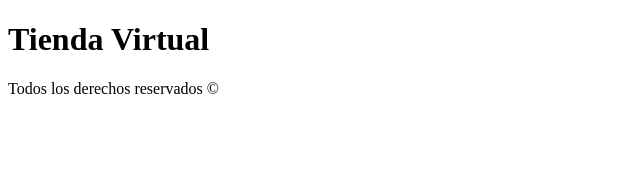
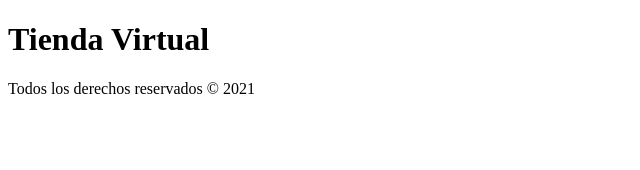
Before and after one commit to alejandrobecerraptor/React-Basicos, a React (Create React App) app: page / in a window 1280 px wide. Shown: the top 170 px of the page, without its empty margins (0-640 px from the left). Built offline with nearby package versions, Linux system fonts and the light colour scheme.

Commit message:
Como funcionan los Props, pasando valores de componentes

```diff
--- a/src/App.js
+++ b/src/App.js
@@ -4,11 +4,18 @@
 
 
 function App() {
+
+  const fecha = new Date().getFullYear();
+
   return (
     <Fragment>
-      <Header />
+      <Header
+        titulo = 'Tienda Virtual'
+      />
 
-      <Footer />
+      <Footer
+        fecha = {fecha}
+      />
     </Fragment>
   );
 }
--- a/src/components/Footer.js
+++ b/src/components/Footer.js
@@ -1,11 +1,10 @@
 import React from 'react';
 
-const Footer = () =>  //sfc
+const Footer = ({fecha}) =>  //sfc
     (
         <footer>
-            <p>Todos los derechos reservados &copy;</p>
+            <p>Todos los derechos reservados &copy; {fecha}</p>
         </footer>
     );
 
-
 export default Footer;
--- a/src/components/Header.jsx
+++ b/src/components/Header.jsx
@@ -1,9 +1,9 @@
 import React from 'react';
 
-function Header() {
+function Header({titulo}) {
 
     return (
-        <h1 className="encabezado">Tienda Virtual</h1>
+        <h1 className="encabezado"> {titulo} </h1>
     )
 
 }
```
Also changed, not shown: 1 other file (tests, documents, lock files or other folders).
